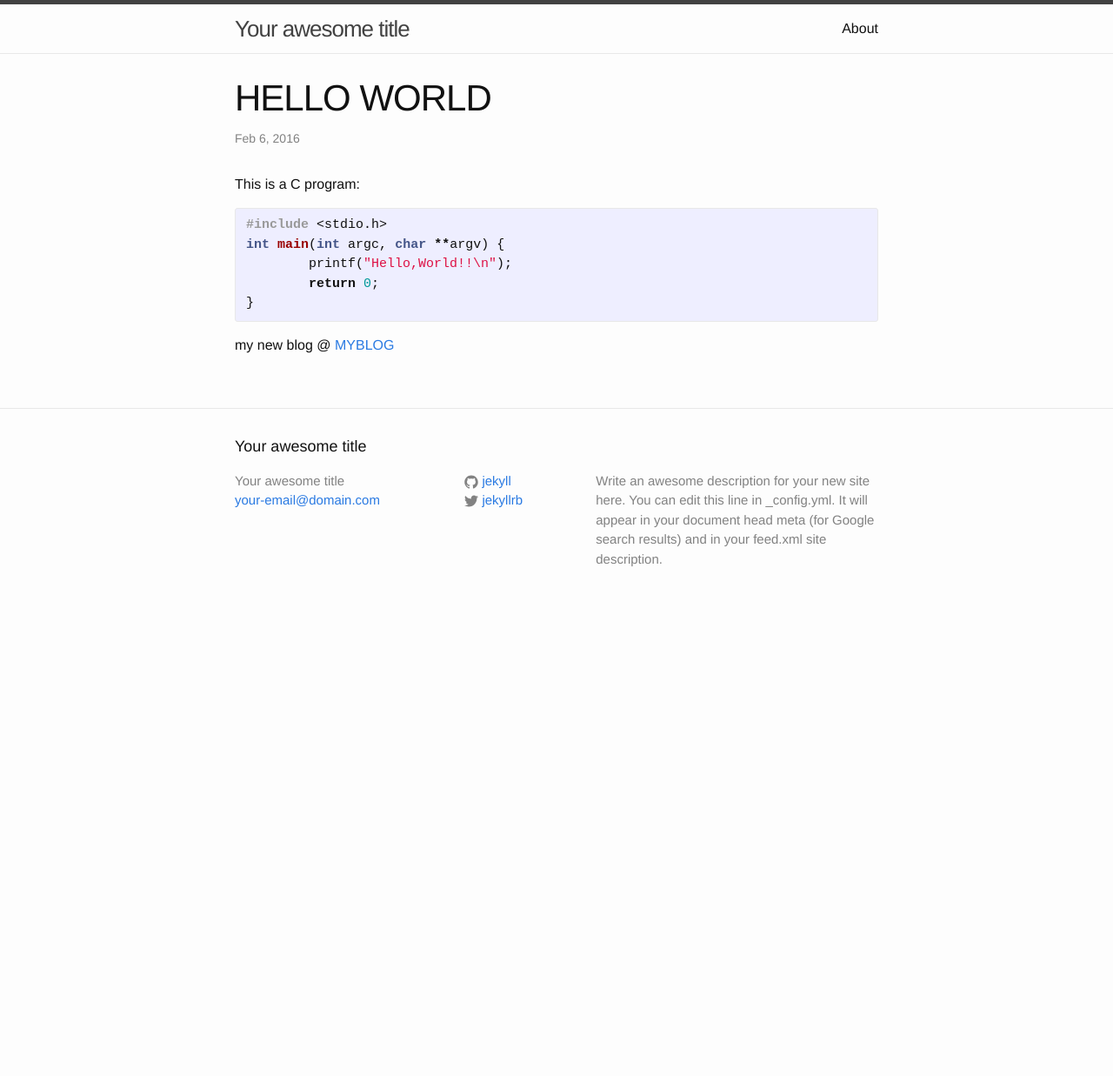
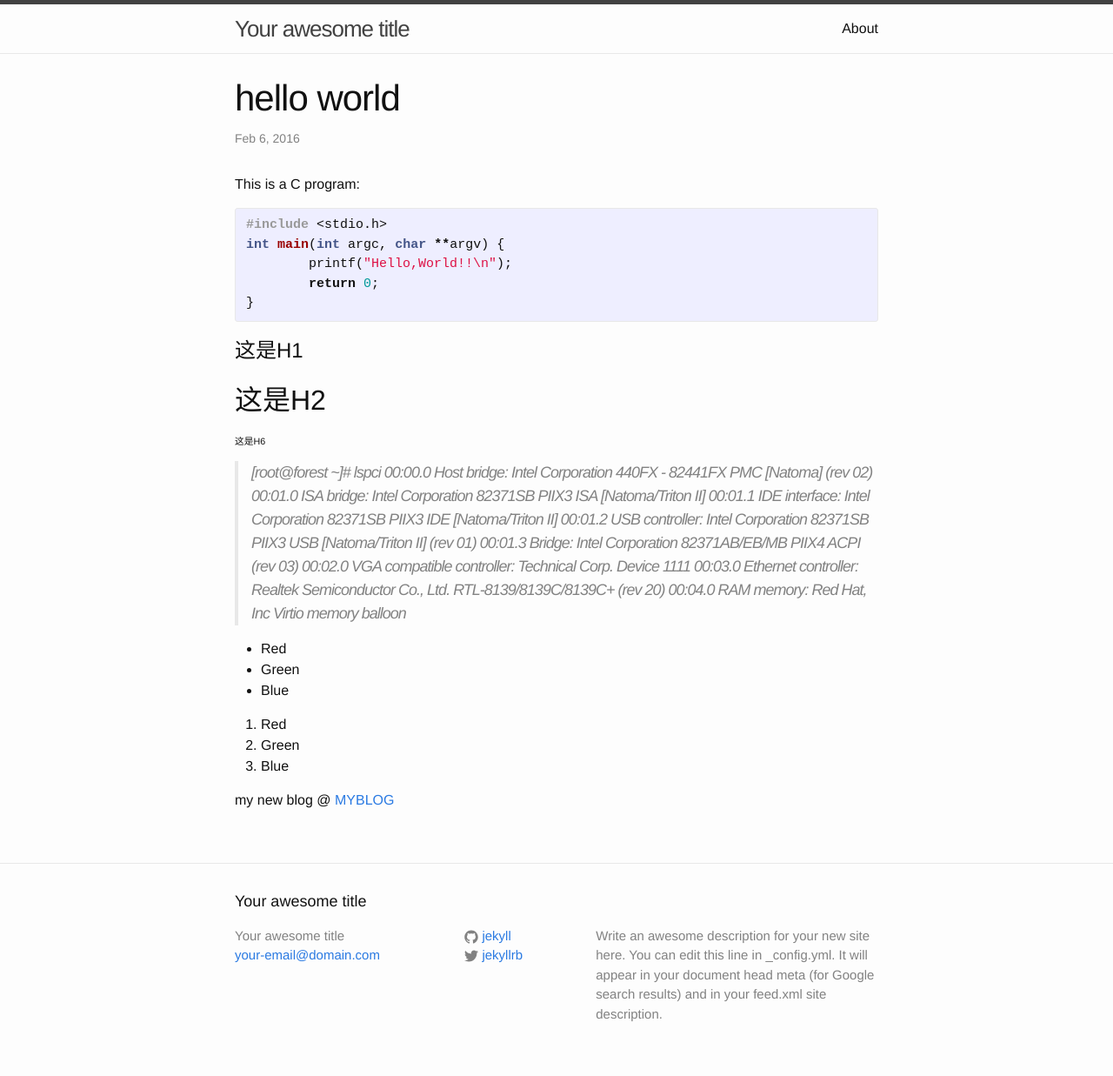
Before and after one commit to thickforest/thickforest.github.io, a Jekyll site: the page built from _posts/2016-02-06-hello-world.markdown, in a window 1280 px wide. Shown: the whole page at 87% size. Built offline with Jekyll 4.4.1, drawn with Linux system fonts in a browser that asks for light colours; before the commit the page ends 900 px from its top, so only the background shows below that.

Commit message:
测试markdown

```diff
--- a/_posts/2016-02-06-hello-world.markdown
+++ b/_posts/2016-02-06-hello-world.markdown
@@ -1,6 +1,6 @@
 ---
 layout: post
-title:  "HELLO WORLD"
+title:  "hello world"
 date:   2016-02-06 08:35:42 +0800
 categories: jekyll update
 ---
@@ -14,6 +14,30 @@ int main(int argc, char **argv) {
 }
 {% endhighlight %}
 
+# 这是H1
+
+## 这是H2
+
+###### 这是H6
+
+>[root@forest ~]# lspci
+>00:00.0 Host bridge: Intel Corporation 440FX - 82441FX PMC [Natoma] (rev 02)
+>00:01.0 ISA bridge: Intel Corporation 82371SB PIIX3 ISA [Natoma/Triton II]
+>00:01.1 IDE interface: Intel Corporation 82371SB PIIX3 IDE [Natoma/Triton II]
+>00:01.2 USB controller: Intel Corporation 82371SB PIIX3 USB [Natoma/Triton II] (rev 01)
+>00:01.3 Bridge: Intel Corporation 82371AB/EB/MB PIIX4 ACPI (rev 03)
+>00:02.0 VGA compatible controller: Technical Corp. Device 1111
+>00:03.0 Ethernet controller: Realtek Semiconductor Co., Ltd. RTL-8139/8139C/8139C+ (rev 20)
+>00:04.0 RAM memory: Red Hat, Inc Virtio memory balloon
+
+* Red
+* Green
+* Blue
+
+1. Red
+2. Green
+3. Blue
+
 my new blog @ [MYBLOG][myblog-url]
 
 [myblog-url]: http://thickforest.github.io
```
Also changed, not shown: _posts/2016-02-06-88888888.markdown (deleted, +0 -8 lines), _posts/2016-02-06-test.markdown (deleted, +0 -19 lines).
